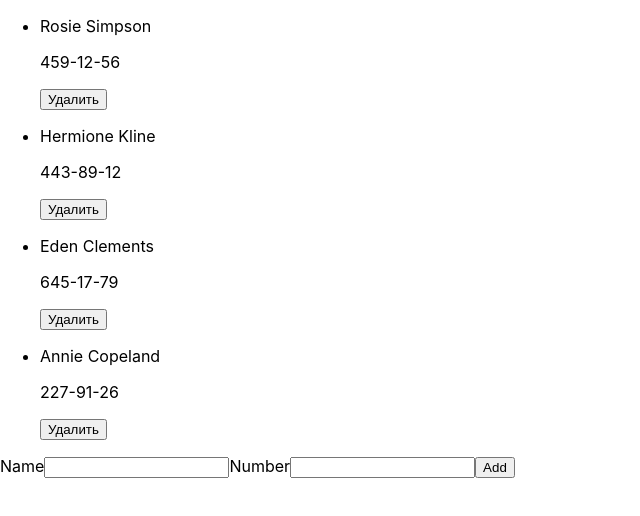
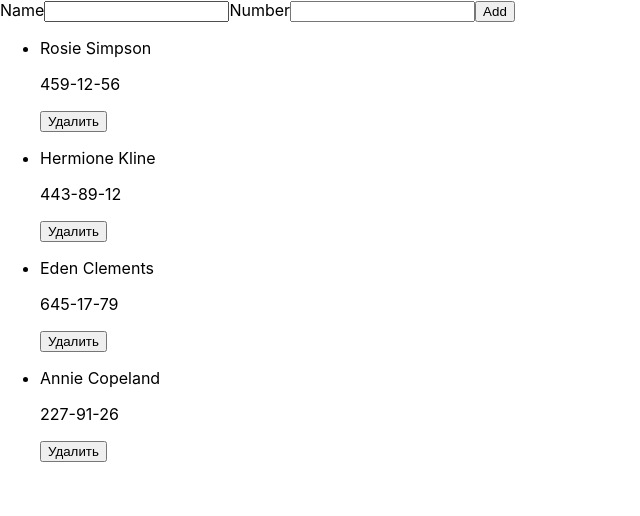
Before and after one commit to Kateryna-Mykhailova/goit-react-hw-02-phonebook, a React (Create React App) app: page / in a window 1280 px wide. Shown: the top 516 px of the page, without its empty margins (0-640 px from the left). Built offline with nearby package versions, Linux system fonts and the light colour scheme.

Commit message:
Добавляет компонент Form

```diff
--- a/src/App.js
+++ b/src/App.js
@@ -1,7 +1,7 @@
 import React from 'react';
 import './App.css';
-import { v4 as uuid } from 'uuid';
-
+// import { v4 as uuid } from 'uuid';
+import { Form } from './components/Form/Form';
 // import Feedback from './components/Feedback/Feedback';
 import Phonebook from './components/Phonebook/Phonebook';
 
@@ -14,57 +14,89 @@
       { id: 'id-4', name: 'Annie Copeland', number: '227-91-26' },
     ],
     filter: '',
-    name: '',
-    number: '',
+    // name: '',
+    // number: '',
   };
 
+  addNewProduct = newContact => {
+    this.setState(prevState => {
+      return {
+        contacts: [...prevState.contacts, newContact],
+      };
+    });
+  };
   deleteContact = contactId => {
     this.setState(prevState => ({
       contacts: prevState.contacts.filter(contact => contact.id !== contactId),
     }));
   };
 
-  handleChange = e => {
-    // console.log(e.target.name, e.target.value);
-    this.setState({
-      [e.target.name]: e.target.value,
-    });
-  };
+  // handleChange = e => {
+  //   // console.log(e.target.name, e.target.value);
+  //   this.setState({
+  //     [e.target.name]: e.target.value,
+  //   });
+  // };
 
-  handleSubmit = e => {
-    e.preventDefault();
-  };
+  // handleSubmit = e => {
+  //   e.preventDefault();
+  //   const newContact = {
+  //     name: this.state.name,
+  //     number: this.state.number,
+  //     id: uuid()
+  //   };
+  //   // this.setState({ contact: newContact });
+  //   this.setState((prevState) => {
+  //     return {
+  //       contacts: [...prevState.contacts, newContact ]
+  //     }
+  //   })
+  //   this.resetForm();
+  // };
 
-  idName = uuid();
-  idNumber = uuid();
+  // resetForm = () => {
+  //   this.setState({name: '', number: ''})
+  // }
+
+  // idName = uuid();
+  // idNumber = uuid();
 
   render() {
-    console.log(this.state.name, this.state.number);
+    // console.log(this.state.name, this.state.number);
     const { contacts } = this.state;
 
     return (
       <div className="App">
+        <Form addNewProduct={this.addNewProduct} />
         <Phonebook contacts={contacts} onDeleteContact={this.deleteContact} />
 
-        <form onSubmit={this.handleSubmit}>
+        {/* <form onSubmit={this.handleSubmit}>
           <label htmlFor={this.idName}>Name</label>
           <input
             id={this.idName}
             name="name"
+            value={this.state.name}
             type="text"
             onChange={this.handleChange}
+            pattern="^[a-zA-Zа-яА-Я]+(([' -][a-zA-Zа-яА-Я ])?[a-zA-Zа-яА-Я]*)*$"
+            title="Имя может состоять только из букв, апострофа, тире и пробелов. Например Adrian, Jacob Mercer, Charles de Batz de Castelmore d'Artagnan и т. п."
+            required
           />
 
           <label htmlFor={this.idNumber}>Number</label>
           <input
             id={this.idNumber}
             name="number"
+            value={this.state.number}
             type="text"
             onChange={this.handleChange}
+            pattern="\+?\d{1,4}?[-.\s]?\(?\d{1,3}?\)?[-.\s]?\d{1,4}[-.\s]?\d{1,4}[-.\s]?\d{1,9}"
+            title="Номер телефона должен состоять цифр и может содержать пробелы, тире, круглые скобки и может начинаться с +"
+            required
           />
 
           <button type="submit">Add</button>
-        </form>
+        </form> */}
       </div>
     );
   }
--- /dev/null
+++ b/src/components/Form/Form.js
@@ -0,0 +1,75 @@
+import React from 'react';
+import { Component } from 'react';
+import { v4 as uuid } from 'uuid';
+
+export class Form extends Component {
+  state = {
+    name: '',
+    number: '',
+  };
+
+  idName = uuid();
+  idNumber = uuid();
+  handleChange = e => {
+    // console.log(e.target.name, e.target.value);
+    this.setState({
+      [e.target.name]: e.target.value,
+    });
+  };
+
+  handleSubmit = e => {
+    e.preventDefault();
+    const newContact = {
+      name: this.state.name,
+      number: this.state.number,
+      id: uuid(),
+    };
+    // this.setState({ contact: newContact });
+
+    this.props.addNewProduct(newContact);
+    // this.setState((prevState) => {
+    //   return {
+    //     contacts: [...prevState.contacts, newContact ]
+    //   }
+    // })
+    this.resetForm();
+  };
+
+  resetForm = () => {
+    this.setState({ name: '', number: '' });
+  };
+
+  render() {
+    return (
+      <form onSubmit={this.handleSubmit}>
+        <label htmlFor={this.idName}>Name</label>
+        <input
+          id={this.idName}
+          name="name"
+          value={this.state.name}
+          type="text"
+          onChange={this.handleChange}
+          pattern="^[a-zA-Zа-яА-Я]+(([' -][a-zA-Zа-яА-Я ])?[a-zA-Zа-яА-Я]*)*$"
+          title="Имя может состоять только из букв, апострофа, тире и пробелов. Например Adrian, Jacob Mercer, Charles de Batz de Castelmore d'Artagnan и т. п."
+          required
+        />
+
+        <label htmlFor={this.idNumber}>Number</label>
+        <input
+          id={this.idNumber}
+          name="number"
+          value={this.state.number}
+          type="text"
+          onChange={this.handleChange}
+          pattern="\+?\d{1,4}?[-.\s]?\(?\d{1,3}?\)?[-.\s]?\d{1,4}[-.\s]?\d{1,4}[-.\s]?\d{1,9}"
+          title="Номер телефона должен состоять цифр и может содержать пробелы, тире, круглые скобки и может начинаться с +"
+          required
+        />
+
+        <button type="submit">Add</button>
+      </form>
+    );
+  }
+}
+
+// export default Form
```
